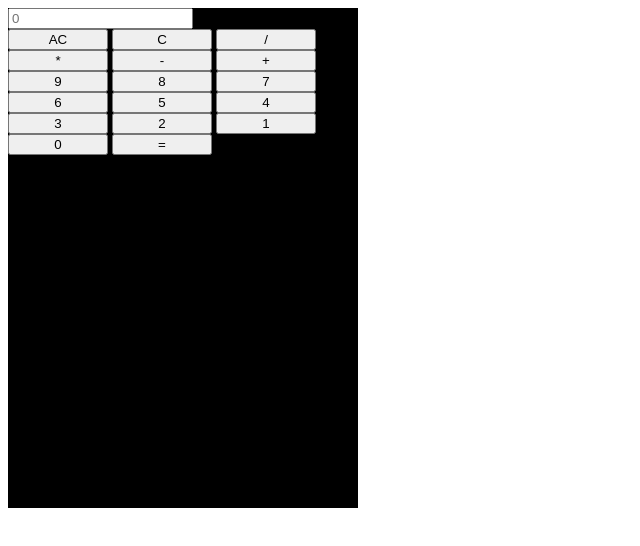
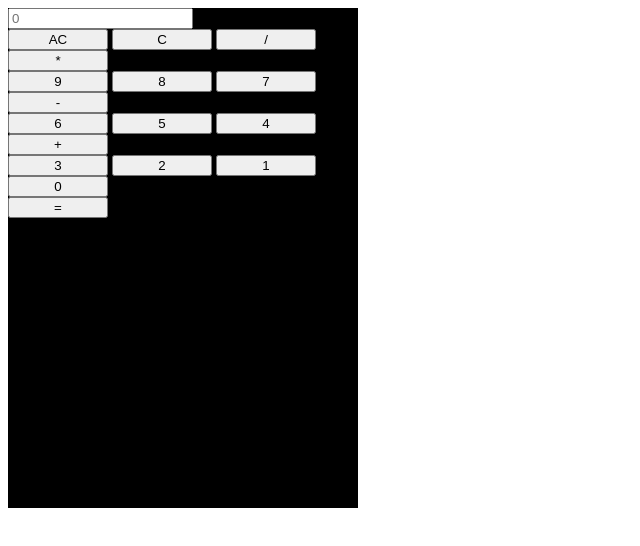
Before and after one commit to ethan7lesar/JavaScript_Calculator, a plain HTML site: page index.html in a window 1280 px wide. Shown: the whole page, without its empty margins (0-640 px from the left). Drawn offline with Linux system fonts and the light colour scheme.

Commit message:
update 2

```diff
--- a/index.html
+++ b/index.html
@@ -1,5 +1,6 @@
 <!DOCTYPE html>
 <html lang="en">
+
 <head>
   <meta charset="UTF-8" />
   <meta http-equiv="X-UA-Compatible" content="IE=edge" />
@@ -7,35 +8,50 @@
   <link rel="stylesheet" href="/style.css" />
   <title>Calculator</title>
 </head>
+
 <body>
   <main>
     <div class="calculator">
       <div class="display-conatiner">
         <input type="text" id="screen" class="display" placeholder="0" />
       </div>
-        <div class="operations">
-          <button class="operator" onclick="clearSum()" >AC</button>
+      <div class="row">
+        <button class="operator" onclick="clearSum()">AC</button>
         <button class="operator" onclick="clearSum()">C</button>
         <button class="operator" onclick="input('/')">/</button>
         <button class="operator" onclick="input('*')">*</button>
-          <button class="operator" onclick="input('-')">-</button>
-          <button class="operator" onclick="input('+')">+</button>
-          <button class="num" onclick="input('9')" >9</button>
+      </div>
+      <div class="row">
+
+        <button class="num" onclick="input('9')">9</button>
         <button class="num" onclick="input('8')">8 </button>
         <button class="num" onclick="input('7')">7</button>
+        <button class="operator" onclick="input('-')">-</button>
+      </div>
+
+      <div class="row">
+
         <button class="num" onclick="input('6')">6</button>
         <button class="num" onclick="input('5')">5</button>
         <button class="num" onclick="input('4')">4</button>
+        <button class="operator" onclick="input('+')">+</button>
+      </div>
+      <div class="row">
+
         <button class="num" onclick="input('3')">3</button>
         <button class="num" onclick="input('2')">2</button>
         <button class="num" onclick="input('1')">1</button>
         <button class="num" onclick="input('0')">0</button>
+      </div>
+      <div class="row">
         <button class="operator" onclick="evaluateSum()">=</button>
       </div>
+
     </div>
   </main>
 
   <script src="/script.js"></script>
 
 </body>
+
 </html>
```
Lines whose indentation alone changed are shown as unchanged.
